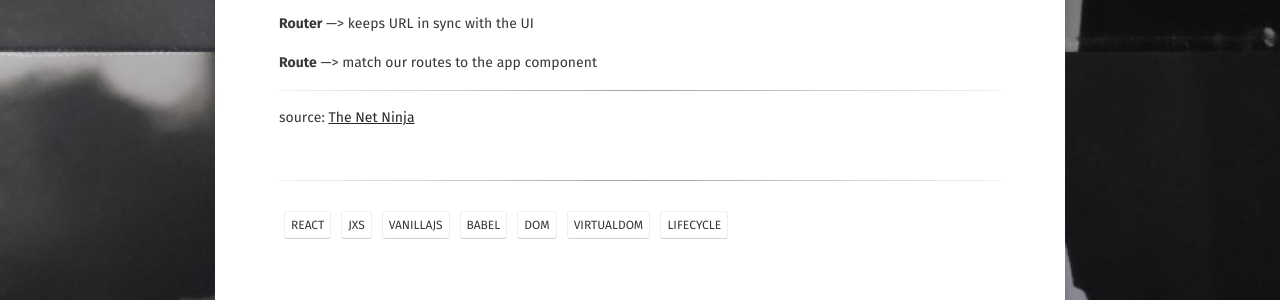
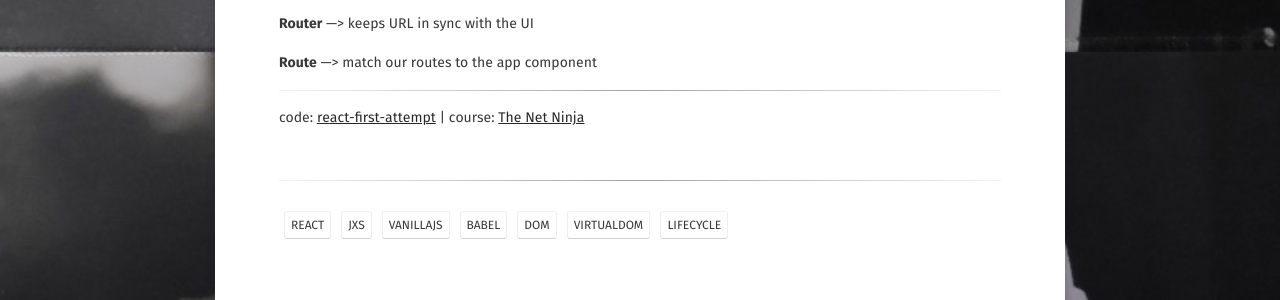
Before and after one commit to DanielRodriguesMoreira/DanielRodriguesMoreira.github.io, a Jekyll site: the page built from _posts/2021-01-11-react-first-attempt.md, in a window 1280 px wide. Shown: the part 1748-2048 px from the top of the page. Built offline with Jekyll 4.4.1, drawn with Linux system fonts in a browser that asks for light colours; some web fonts are replaced.

Commit message:
adds 'react-first-attemp' source code

```diff
--- a/_posts/2021-01-11-react-first-attempt.md
+++ b/_posts/2021-01-11-react-first-attempt.md
@@ -71,5 +71,5 @@ If you can write the code and run it in any current browser without additional t
 **Route** ---> match our routes to the app component
 
 ***
-
-source: [The Net Ninja](https://www.youtube.com/watch?v=yZ0f1Apb5CU&list=PL4cUxeGkcC9i0_2FF-WhtRIfIJ1lXlTZR&ab_channel=TheNetNinja)
+code: [react-first-attempt](https://github.com/DanielRodriguesMoreira/react-first-attempt) |
+course: [The Net Ninja](https://www.youtube.com/watch?v=yZ0f1Apb5CU&list=PL4cUxeGkcC9i0_2FF-WhtRIfIJ1lXlTZR&ab_channel=TheNetNinja)
```
